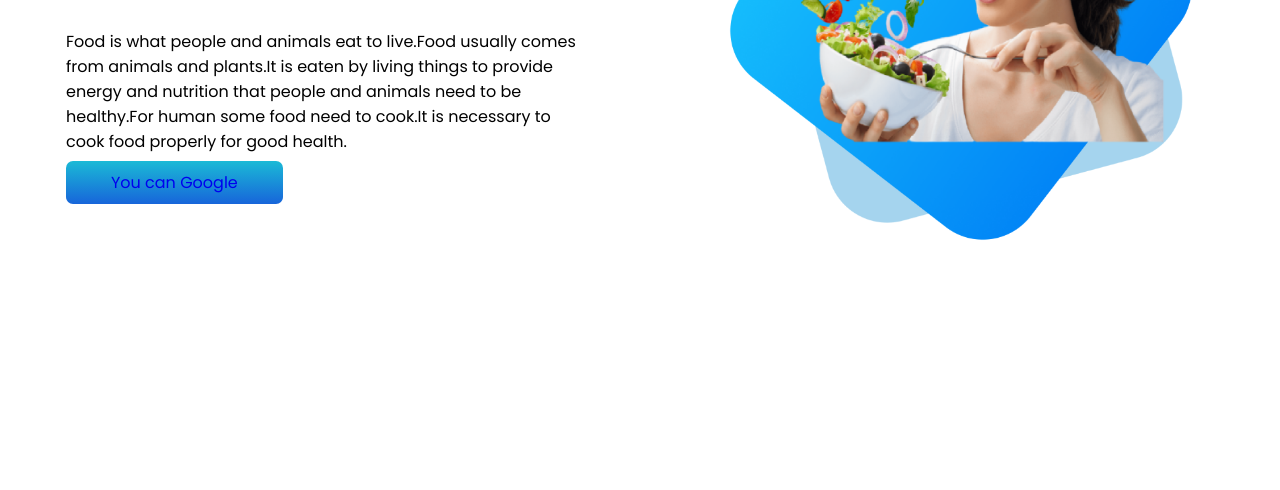
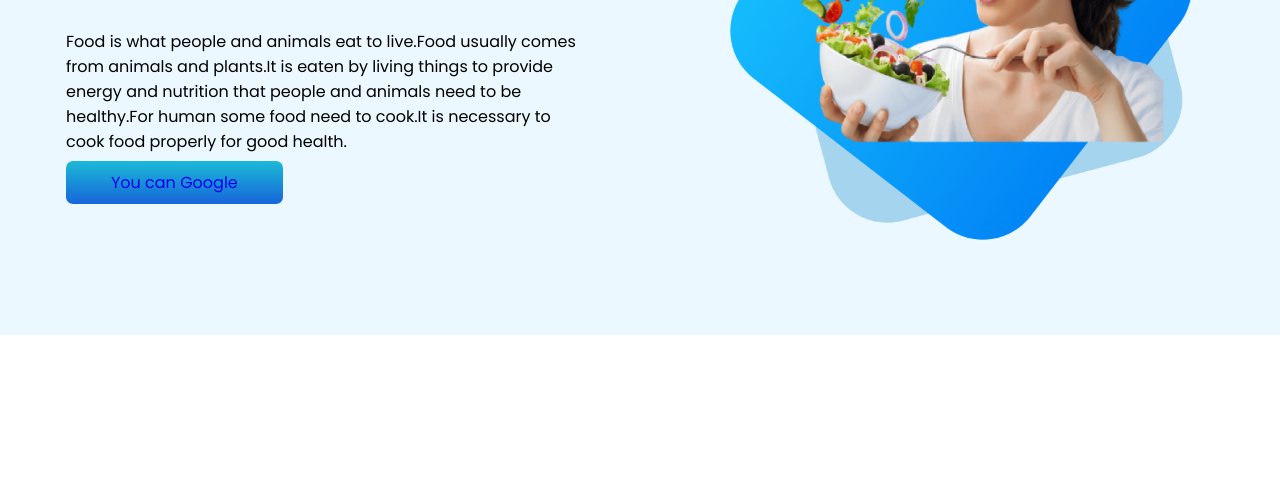
Before and after one commit to mou001/developer-portfolio, a plain HTML site: page index.html in a window 1280 px wide. Shown: the part 310-800 px from the top of the page. Drawn offline with Linux system fonts and the light colour scheme.

Commit message:
new banner url added

```diff
--- a/style.css
+++ b/style.css
@@ -26,6 +26,6 @@ section{
     border-radius: 7px;
 }
 .banner{
-    background-image: url(food-network/images/shapes/Frame\ 57.jpg);
+    background-image: url(shapes/Frame\ 57.jpg);
     background-repeat: no-repeat;
 }
```
Also changed, not shown: food/Project Cover.jpg (added), food/Project Cover.png (added), food/Project Cover1.jpg (added), food/Project Cover5.png (added), food/Project Cover8.png (added), shapes/7.png (added), shapes/Frame 56.jpg (added), shapes/Frame 57.jpg (added), shapes/Frame 58.jpg (added), shapes/Frame 59.jpg (added), shapes/Group 8447.png (added), 8 other files.
